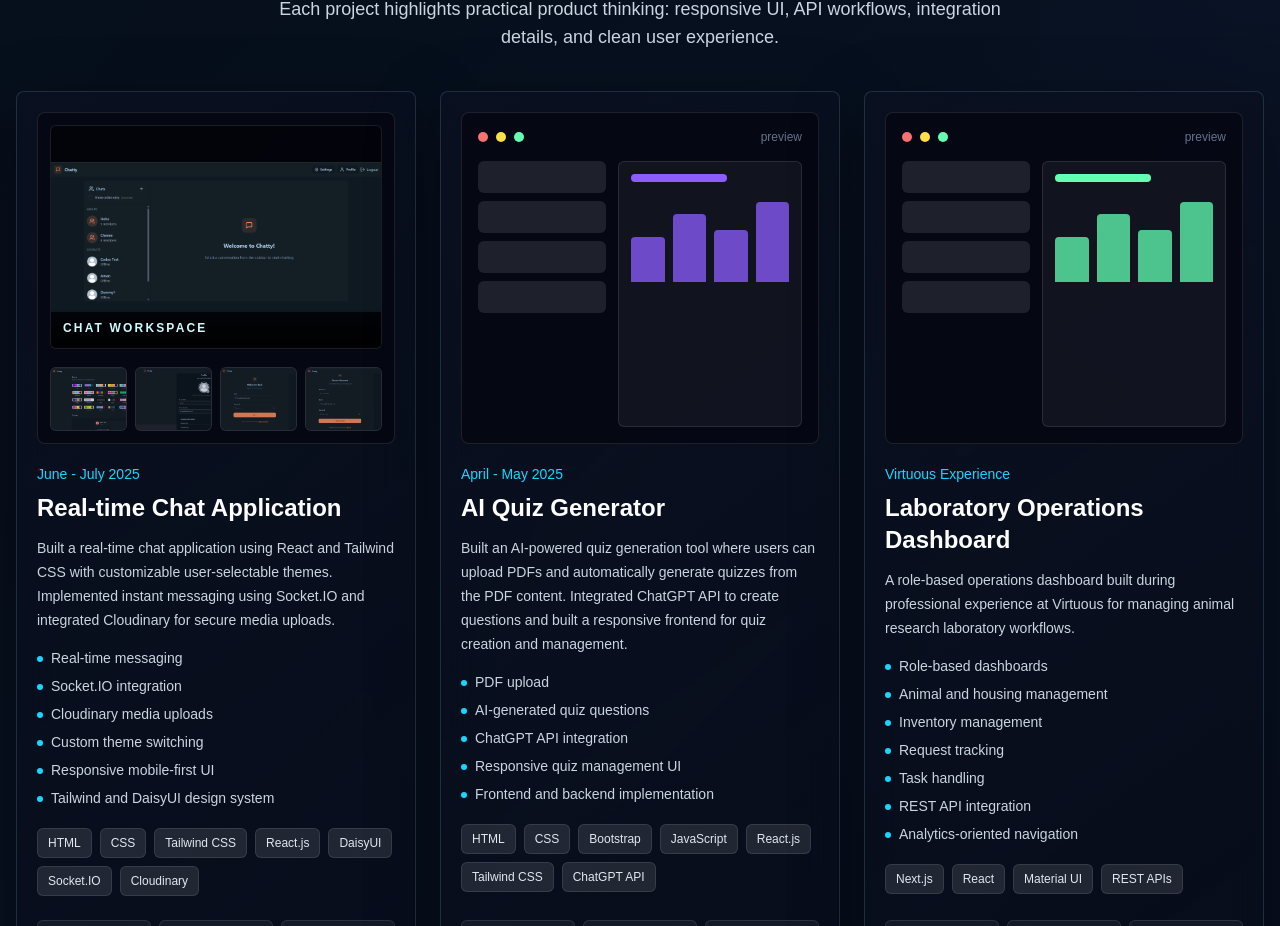
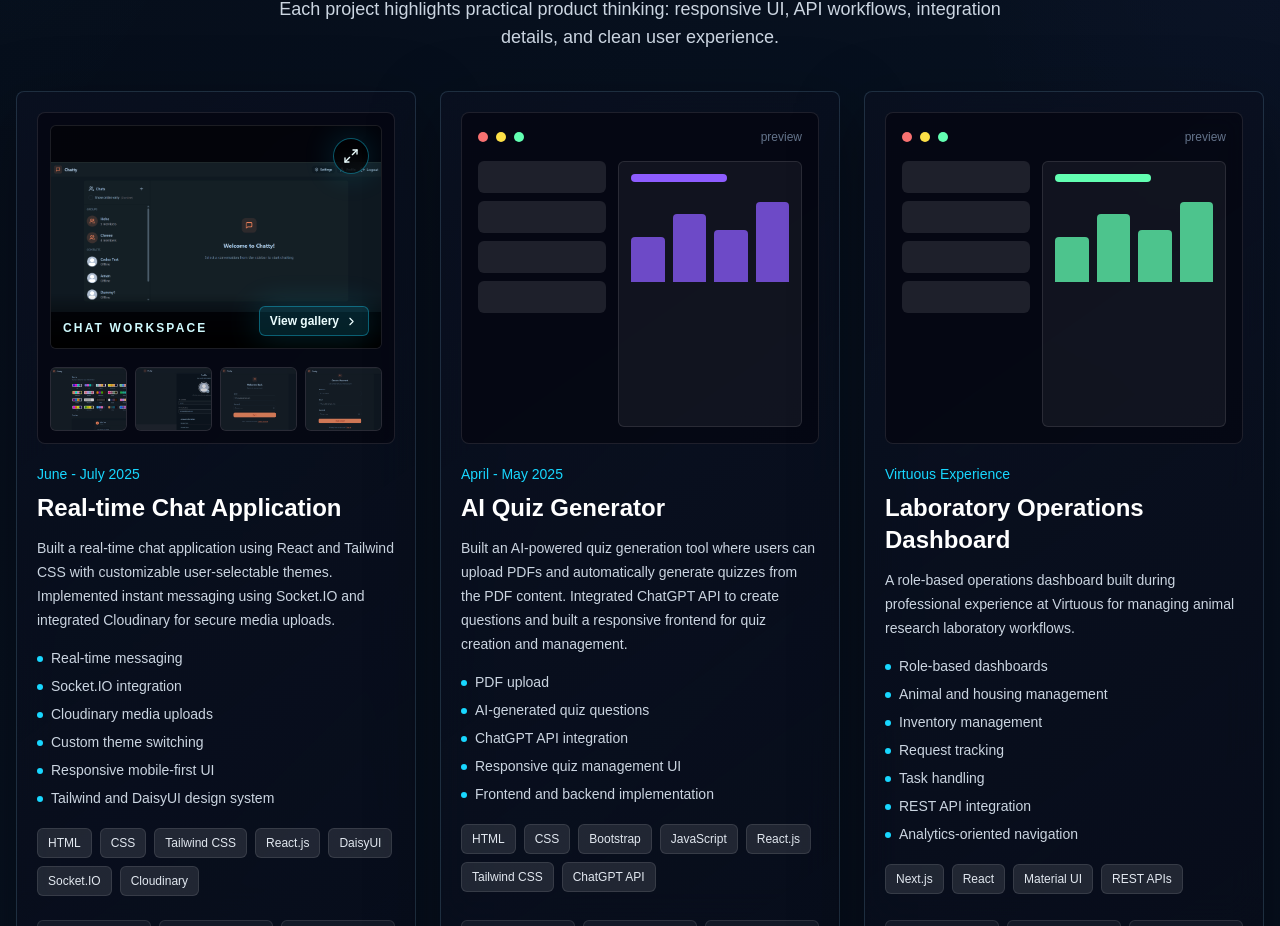
Before and after one commit to amanpalsingh22/Portfolio, a Next.js app: page / in a window 1280 px wide. Shown: the part 3215-4141 px from the top of the page. Built offline with nearby package versions, Linux system fonts and the light colour scheme.

Commit message:
Make project gallery CTA more visible

```diff
--- a/components/sections/Projects.jsx
+++ b/components/sections/Projects.jsx
@@ -179,13 +179,19 @@ function ProjectScreenshots({ screenshots, title }) {
             className="object-contain object-center brightness-110 contrast-105 transition duration-300 group-hover:scale-[1.02]"
             loading="lazy"
           />
-          <span className="absolute right-3 top-3 inline-flex items-center gap-1.5 rounded-md border border-white/15 bg-black/45 px-2.5 py-1.5 text-xs font-medium text-white opacity-0 backdrop-blur transition group-hover:opacity-100">
-            <Maximize2 size={13} /> Click to preview
+          <span className="absolute right-3 top-3 inline-flex h-9 w-9 items-center justify-center rounded-full border border-cyanGlow/40 bg-black/55 text-cyan-50 shadow-glow backdrop-blur transition group-hover:scale-105 group-hover:bg-cyanGlow/20">
+            <Maximize2 size={16} />
           </span>
-          <div className="absolute inset-x-0 bottom-0 bg-gradient-to-t from-black/85 to-transparent p-3">
-            <p className="text-xs font-semibold uppercase tracking-[0.18em] text-cyan-100">
-              {screenshots[0].label}
-            </p>
+          <div className="absolute inset-0 border-2 border-transparent transition group-hover:border-cyanGlow/60 group-focus-visible:border-cyanGlow" />
+          <div className="absolute inset-x-0 bottom-0 bg-gradient-to-t from-black via-black/72 to-transparent p-3">
+            <div className="flex items-end justify-between gap-3">
+              <p className="text-xs font-semibold uppercase tracking-[0.18em] text-cyan-100">
+                {screenshots[0].label}
+              </p>
+              <span className="inline-flex items-center gap-1.5 rounded-md border border-cyanGlow/35 bg-cyanGlow/15 px-2.5 py-1.5 text-xs font-semibold text-cyan-50 shadow-glow">
+                View gallery <ChevronRight size={13} />
+              </span>
+            </div>
           </div>
         </button>
         <div className="mt-3 grid grid-cols-4 gap-2">
```
